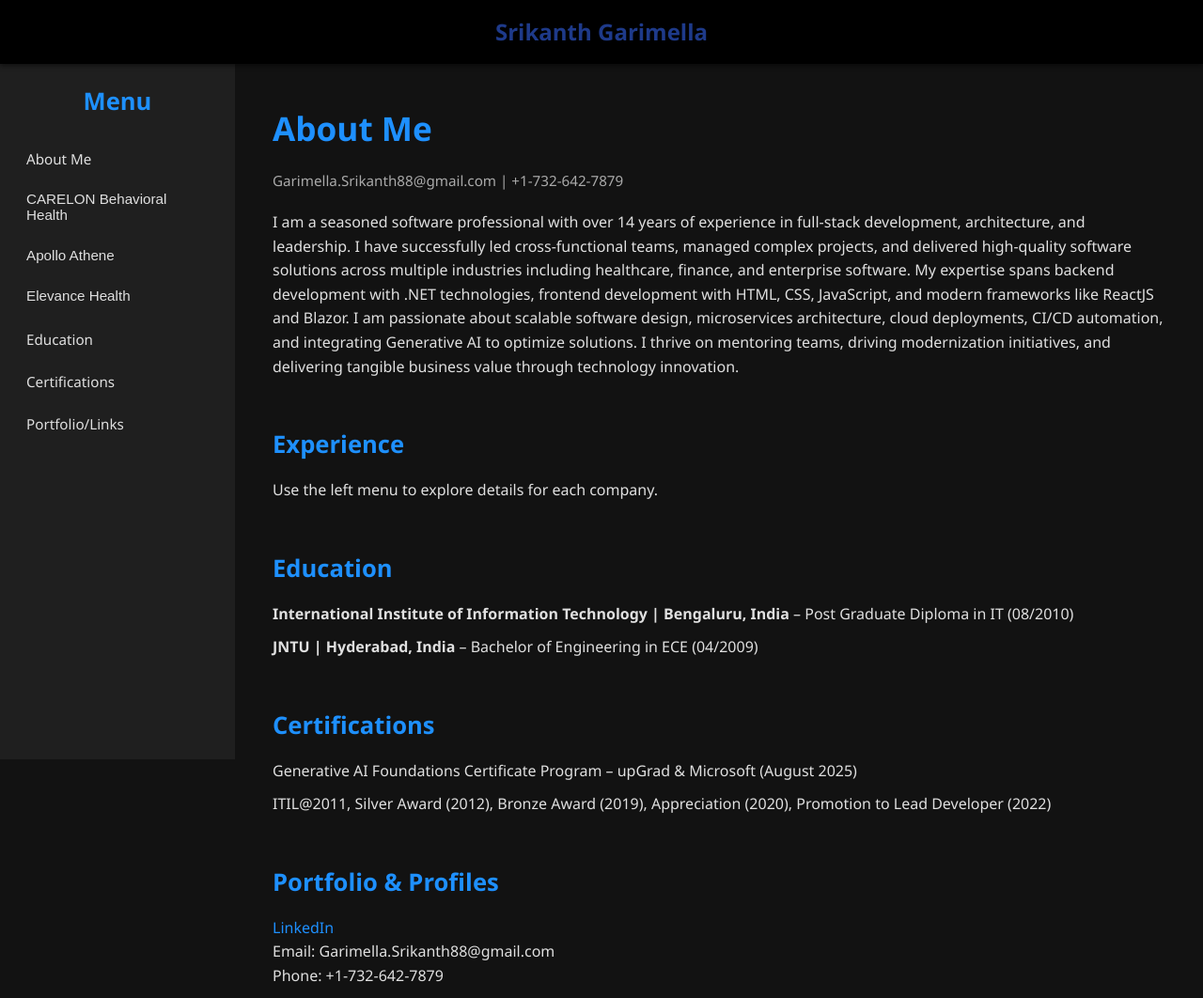
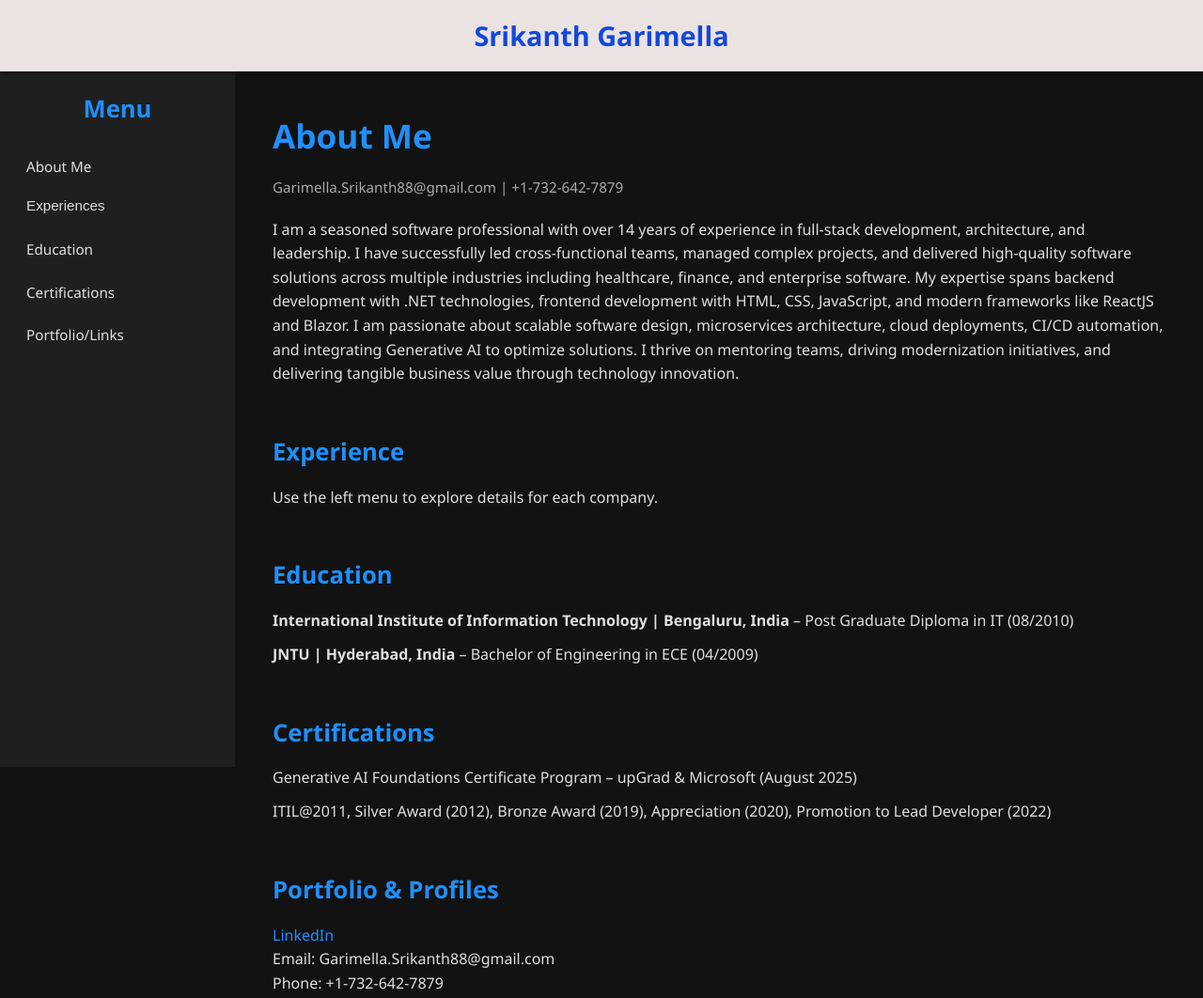
Before and after one commit to srikanthg8897/srikanthg8897.github.io, a plain HTML site: page index.html in a window 1280 px wide. Shown: the whole page at 94% size. Drawn offline with Linux system fonts and the light colour scheme.

Commit message:
More Improvements

```diff
--- a/index.html
+++ b/index.html
@@ -16,11 +16,11 @@
         .topbar {
             position: sticky;
             top: 0;
-            background-color: #000;
-            color: #1e3a8a; /* Dark Blue */
+            background-color: #ebe2e2;
+            color: #1248dc; /* Dark Blue */
             font-weight: bold;
             padding: 15px 20px;
-            font-size: 1.5em;
+            font-size: 1.8em;
             z-index: 1000;
             text-align: center;
             box-shadow: 0 2px 5px rgba(0,0,0,0.5);
@@ -85,35 +85,23 @@
             <h2>Menu</h2>
             <nav>
                 <a href="#about">About Me</a>
-                <button onclick="toggleCollapse('exp-carel')">CARELON Behavioral Health</button>
+                <button onclick="toggleCollapse('exp-carel')">Experiences</button>
                 <div id="exp-carel" class="collapse">
                     <ul>
-                        <li>Senior Lead Developer (05/2024 – Present)</li>
-                        <li>Led modernization of .NET applications to .NET 8 improving performance by 30%</li>
-                        <li>Implemented CI/CD pipelines in Azure DevOps and Jenkins</li>
-                        <li>Oversaw code reviews and enforced SOLID principles</li>
+                        <li>CARELON BEHAVIORAL HEALTH_SENIOR LEAD DEVELOPER</li>
+                        <li>APOLLO ATHENE_SENIOR LEAD DEVELOPER</li>
+                        <li>ELEVANCE HEALTH_SOLUTION ARCHITECT</li>
+                        <li>MEDTRONIC ENGINEERING AND INNOVATION CENTER_SENIOR SOFTWARE ENGINEER</li>
+                        <li>CYIENT TECHNOLOGIES _SENIOR TECHNICAL LEAD</li>
+                        <li>LAUNCHSHIP TECHNOLOGIES _SENIOR SOFTWARE ENGINEER</li>
+                        <li>COGNIZANT TECHNOLOGIES INDIA PVT LTD_ASSOCIATE PROJECTS</li>
+                        <li>TECHNO BRAIN INDIA PVT LTD_SENIOR SOFTWARE ENGINEER</li>
+                        <li>BANK OF AMERICA (BA CONTINUUM INDIA PVT LTD)_SENIOR SOFTWARE ENGINEER</li>
+                        <li>RADIX LEARNING PVT_SOFTWARE ENGINEER</li>
                     </ul>
                 </div>
 
-                <button onclick="toggleCollapse('exp-apollo')">Apollo Athene</button>
-                <div id="exp-apollo" class="collapse">
-                    <ul>
-                        <li>Senior Lead Developer (10/2023 – 04/2024)</li>
-                        <li>Developed RESTful APIs with OAuth2 security</li>
-                        <li>Implemented microservices using Kafka</li>
-                        <li>Configured CI/CD pipelines and version control</li>
-                    </ul>
-                </div>
 
-                <button onclick="toggleCollapse('exp-elevance')">Elevance Health</button>
-                <div id="exp-elevance" class="collapse">
-                    <ul>
-                        <li>Solution Architect (12/2022 – 09/2023)</li>
-                        <li>Designed WPF UIs using XAML and MVVM</li>
-                        <li>Developed microservices with event-driven architecture</li>
-                        <li>Applied TDD methodologies to ensure high-quality code</li>
-                    </ul>
-                </div>
 
                 <a href="#education">Education</a>
                 <a href="#certifications">Certifications</a>
```
